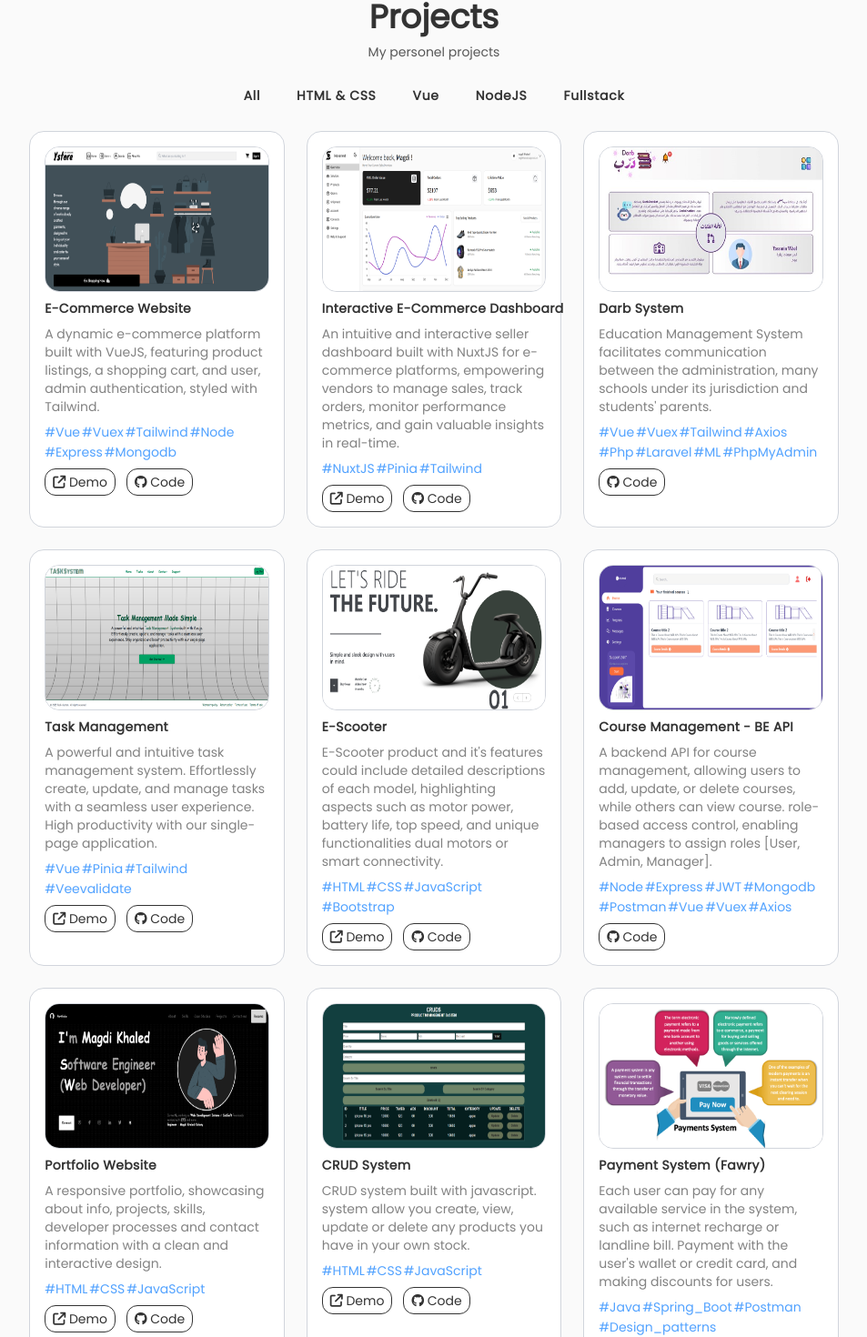
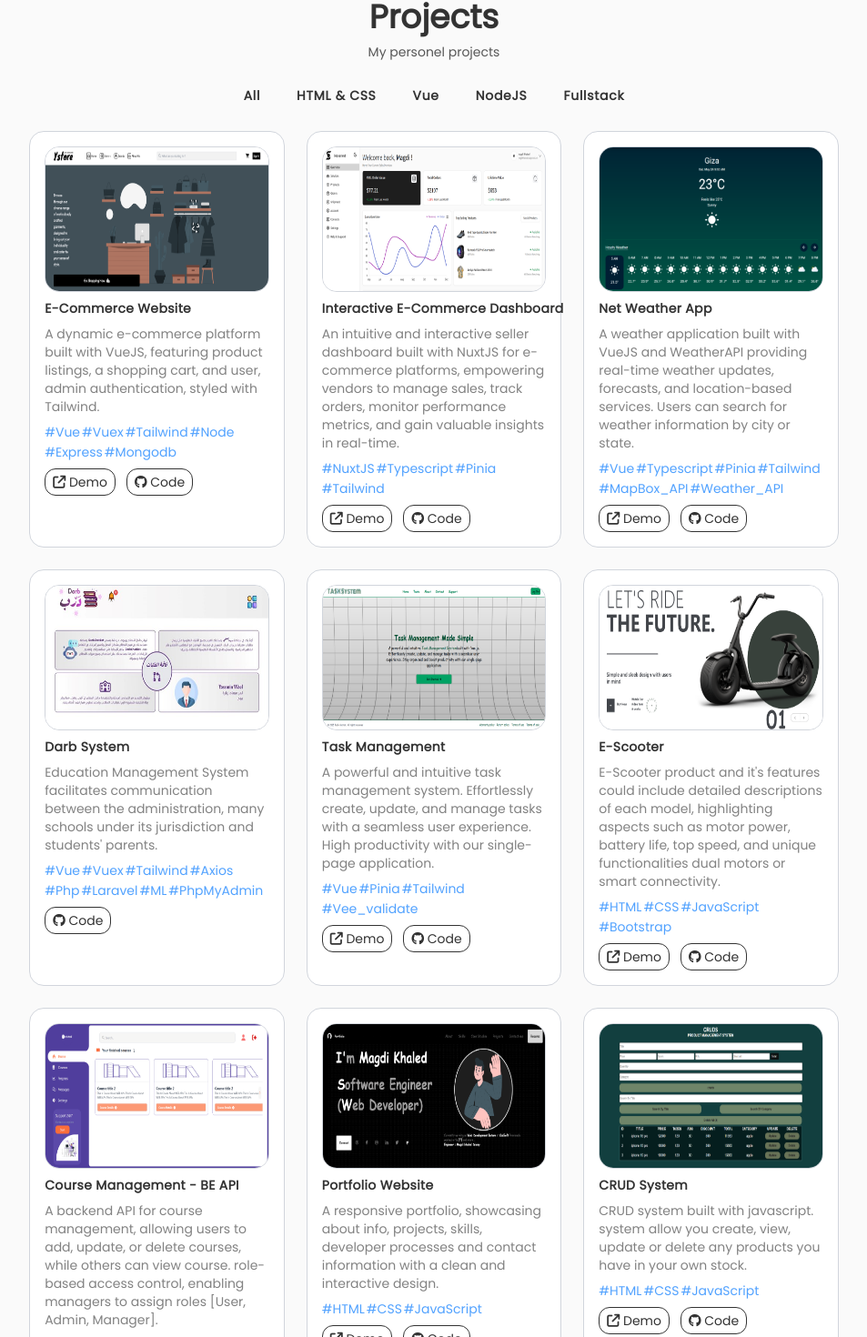
Before and after one commit to Magdi-khaled/Magdi-Khaled-Portfolio, a Vue app: page /home in a window 1280 px wide. Shown: the part 2568-4038 px from the top of the page at 91% size, without its empty margins (163-1116 px from the left). Built offline with nearby package versions, Linux system fonts and the light colour scheme.

Commit message:
feat(updload): add new project(Net Weather App)

```diff
--- a/src/composables/projects.js
+++ b/src/composables/projects.js
@@ -7,7 +7,7 @@ import tsImage from '@/assets/media/projects/ts-management.webp';
 import ycourseImage from '@/assets/media/projects/ycourse.webp';
 import PortfolioSGTImage from '@/assets/media/projects/portfolio-sgt.webp';
 import crudImage from '@/assets/media/projects/cruds-system.webp';
-import paymentImage from '@/assets/media/projects/fawry.webp';
+import weatherImage from '@/assets/media/projects/net-weather.webp';
 
 export const projects = [
 
@@ -29,9 +29,19 @@ export const projects = [
         src: 'https://nuxt-interactive-dashboard.netlify.app',
         src_code: 'https://github.com/Magdi-khaled/Nuxt-Dashboard-ShadCN',
         image: dashboardImage,
-        hashtags: ['nuxtJS', 'pinia', 'tailwind'],
+        hashtags: ['nuxtJS', 'Typescript', 'pinia', 'tailwind'],
         isDeployed: true,
         category: ['fullstack', 'vue', 'node']
+    }, {
+        name: 'Net Weather App',
+        desc: `A weather application built with VueJS and WeatherAPI  providing real-time weather updates, forecasts, and location-based services.
+                Users can search for weather information by city or state.`,
+        src: 'https://net-weather.netlify.app/',
+        src_code: 'https://github.com/Magdi-khaled/Net-Weather',
+        image: weatherImage,
+        hashtags: ['Vue', 'Typescript', 'pinia', 'tailwind', 'MapBox_API', 'weather_API'],
+        isDeployed: true,
+        category: ['vue']
     }, {
         name: 'darb system',
         desc: `Education Management System facilitates communication between the administration,
@@ -50,7 +60,7 @@ export const projects = [
         src: 'https://task-management-ts.netlify.app',
         src_code: 'https://github.com/Magdi-khaled/Task-Management-System',
         image: tsImage,
-        hashtags: ['vue', 'pinia', 'tailwind', 'veevalidate '],
+        hashtags: ['vue', 'pinia', 'tailwind', 'vee_validate'],
         isDeployed: true,
         category: ['vue']
     },
@@ -100,16 +110,5 @@ export const projects = [
         hashtags: ['HTML', 'CSS', 'JavaScript'],
         isDeployed: true,
         category: ['html', 'css', 'js']
-    },
-    {
-        name: 'Payment System (Fawry)',
-        desc: `Each user can pay for any available service in the system, such as internet recharge or landline bill.
-                Payment with the user's wallet or credit card, and making discounts for users.`,
-        src: 'https://github.com/YoussefTarek80/FawryPay-Project',
-        src_code: 'https://github.com/YoussefTarek80/FawryPay-Project',
-        image: paymentImage,
-        hashtags: ['java', 'spring_Boot', 'postman', 'design_patterns'],
-        isDeployed: false,
-        category: ['all']
-    },
+    }
 ]
```
Also changed, not shown: src/assets/media/projects/net-weather.webp (added), 1 other file (tests, documents, lock files or other folders).
